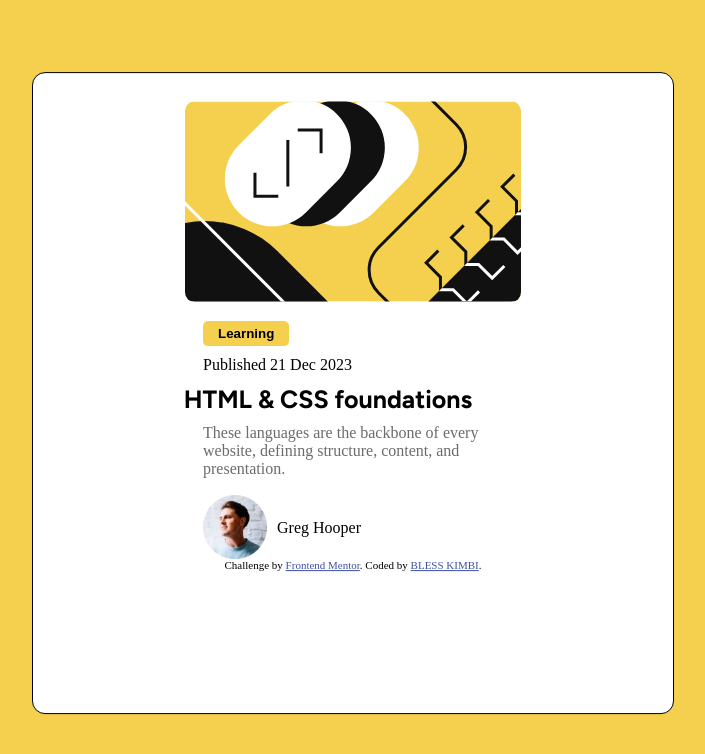
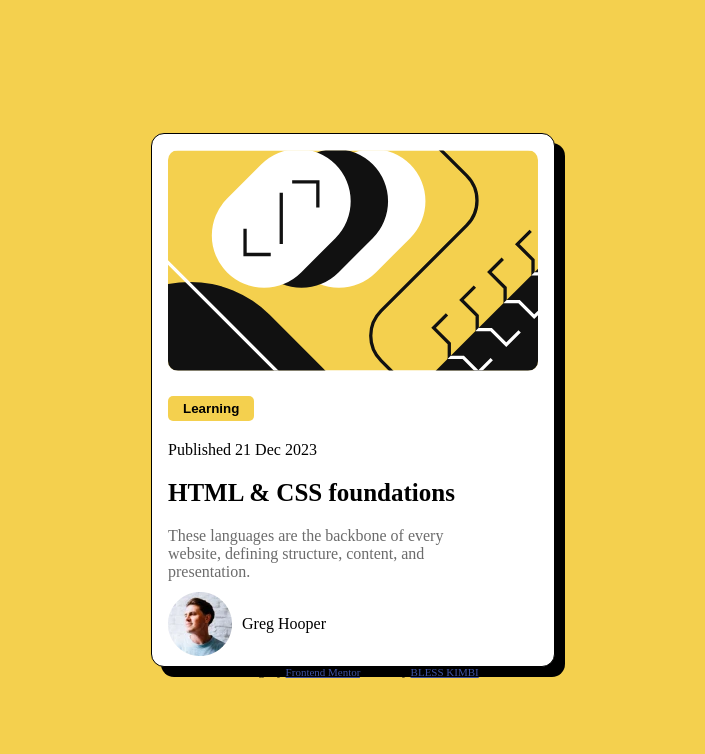
Before and after one commit to Blesskimbi/blog-preview-card-main, a plain HTML site: page index.html in a window 1280 px wide. Shown: the whole page, without its empty margins (287-992 px from the left). Drawn offline with Linux system fonts and the light colour scheme.

Commit message:
first commit

```diff
--- a/index.html
+++ b/index.html
@@ -1,8 +1,10 @@
 <!DOCTYPE html>
 <html lang="en">
+
 <head>
   <meta charset="UTF-8">
-  <meta name="viewport" content="width=device-width, initial-scale=1.0"> <!-- displays site properly based on user's device -->
+  <meta name="viewport" content="width=device-width, initial-scale=1.0">
+  <!-- displays site properly based on user's device -->
 
   <link rel="icon" type="image/png" sizes="32x32" href="./assets/images/favicon-32x32.png">
 
@@ -12,14 +14,16 @@
   <link rel="preconnect" href="https://fonts.gstatic.com" crossorigin>
   <link rel="preconnect" href="https://fonts.googleapis.com">
   <link rel="preconnect" href="https://fonts.gstatic.com" crossorigin>
-<link href="https://fonts.googleapis.com/css2?family=Figtree:ital,wght@0,300..900;1,300..900&display=swap" rel="stylesheet">  <!-- Feel free to remove these styles or customise in your own stylesheet 👍 -->
+  <link href="https://fonts.googleapis.com/css2?family=Figtree:ital,wght@0,300..900;1,300..900&display=swap"
+    rel="stylesheet"> <!-- Feel free to remove these styles or customise in your own stylesheet 👍 -->
 </head>
+
 <body>
   <div class="main">
-  <div>
-  <div class="img">
-    <img src="assets/images/illustration-article.svg" alt="">
-  </div>
+
+
+      <img src="assets/images/illustration-article.svg" class="img1" alt="">
+
     <div class="heading">
       <button>Learning</button>
     </div>
@@ -47,4 +51,5 @@
   </div>
 
 </body>
+
 </html>
--- a/style.css
+++ b/style.css
@@ -1,86 +1,101 @@
+* {
+  margin: 0;
+  padding: 0;
+}
+
+
 body {
   background: hsl(47, 88%, 63%);
   box-sizing: content-box;
-  margin: 0;
-  padding: 0;
+  margin: auto;
+  display: flex;
+  justify-content: center;
+  height: 100vh;
 }
+
 .attribution {
   font-size: 11px;
   text-align: center;
 }
+
 .attribution a {
   color: hsl(228, 45%, 44%);
 }
-   .main{
+
+.main {
   border: 1px solid black;
-    width: 50%;
-    text-align: center;
-    justify-content: center;
-    align-items: center;
+  width: 370px;
   background-color: white;
-    margin: 40px auto;
-    transform: translateY(5%);
   border-radius: 13px;
-    height: 80vh;
-    display: block;
+  height: 500px;
+  box-shadow: 10px 10px;
+  margin: auto;
+  display: flex;
+    grid-template-columns: repeat(auto-fit, minmax(200px, 1fr));
+    grid-gap: 1rem;
+  flex-direction: column;
+  padding: 1rem;
+  gap: 10px
+}
+
+.img img {
+  border-radius: 10px;
 
 }
-   .img img{
-    border-radius: 10px;
-    margin-top: 28px;
-   }
-   .heading{
+
+.heading {
   font-size: 16px;
   display: flex;
-    margin-left: 50px;
 }
-   .heading button{
+
+.heading button {
   background-color: hsl(47, 88%, 63%);
   padding: 5px 15px;
   border-radius: 5px;
   margin-top: 15px;
   font-weight: bold;
-    margin-left: 120px;
   border: none;
 }
-   .paragraph{
+.img1{
+  border-radius: 10px;
+}
+
+.paragraph {
   font-size: 16px;
   display: flex;
-    margin-left: 50px;
+
   margin-top: 10px;
   margin-bottom: 10px;
-    margin-left: 170px;
+
 }
-   .boldheading{
+
+.boldheading {
   font-weight: 700;
   font-size: 25px;
-    font-family: "Figtree", sans-serif;
-    font-optical-sizing: auto;
-    margin-bottom: 10px;
-    margin-left: -50px;
+
 }
-   p{
+
+p {
   margin-top: 10px;
   text-align: justify;
-    margin-left: 170px;
-    color:  hsl(0, 0%, 42%);
+  color: hsl(0, 0%, 42%);
   font-size: 16px;
 }
-   .name{
+
+.name {
   display: flex;
   align-items: center;
   padding: 20px;
-    margin-top: 10px;
+
 }
-   .para{
+
+.para {
   display: flex;
-    margin-left: 170px;
+  align-items: center;
+  gap: 10px;
+
 }
-   .secondpara p{
+
+.secondpara p {
   color: hsl(0, 0%, 42%);
-    margin-right: 0px;
 }
-   .inline-text{
-    margin-top: 25px;
-    margin-left: 10px;
-   }
```
Lines whose indentation alone changed are shown as unchanged.
